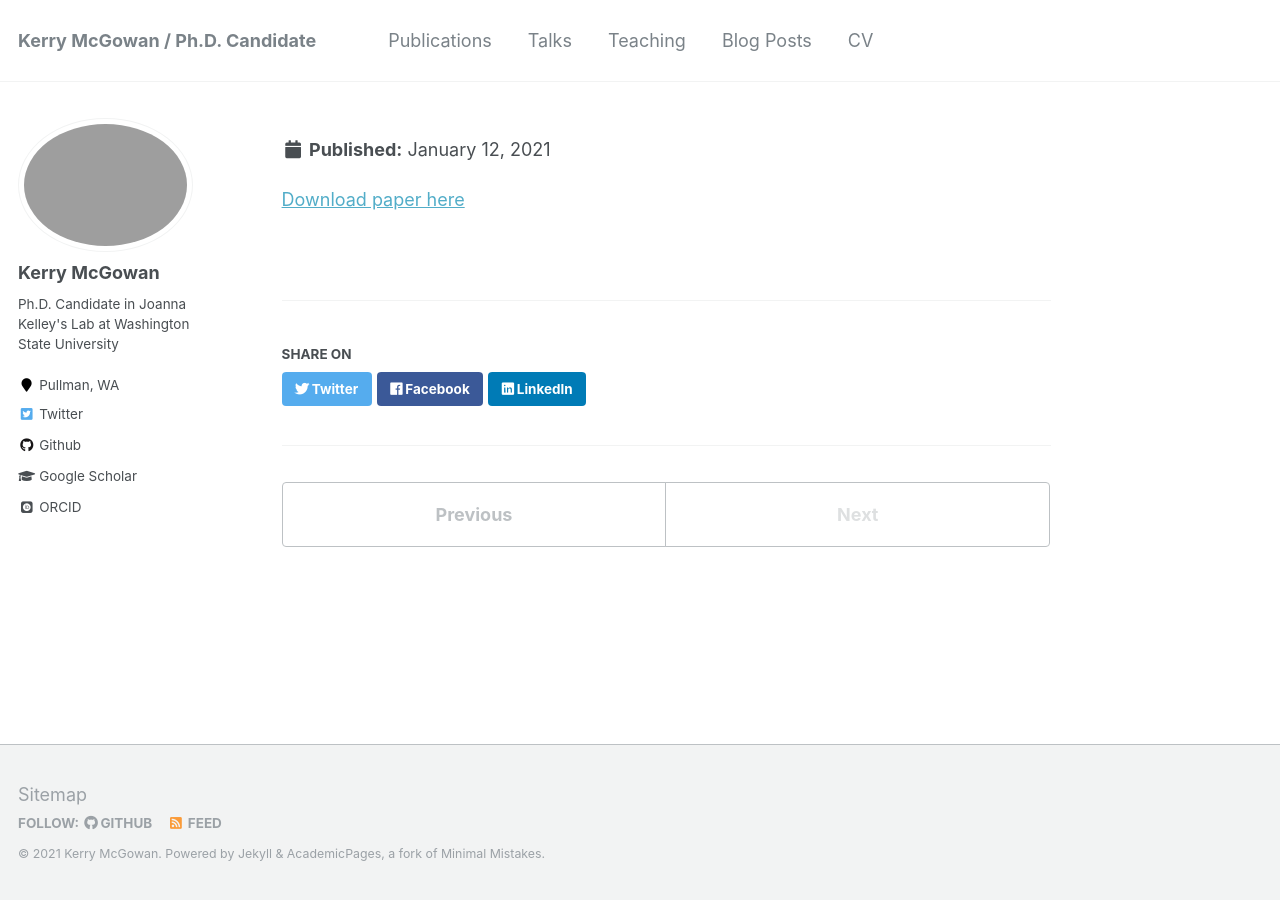
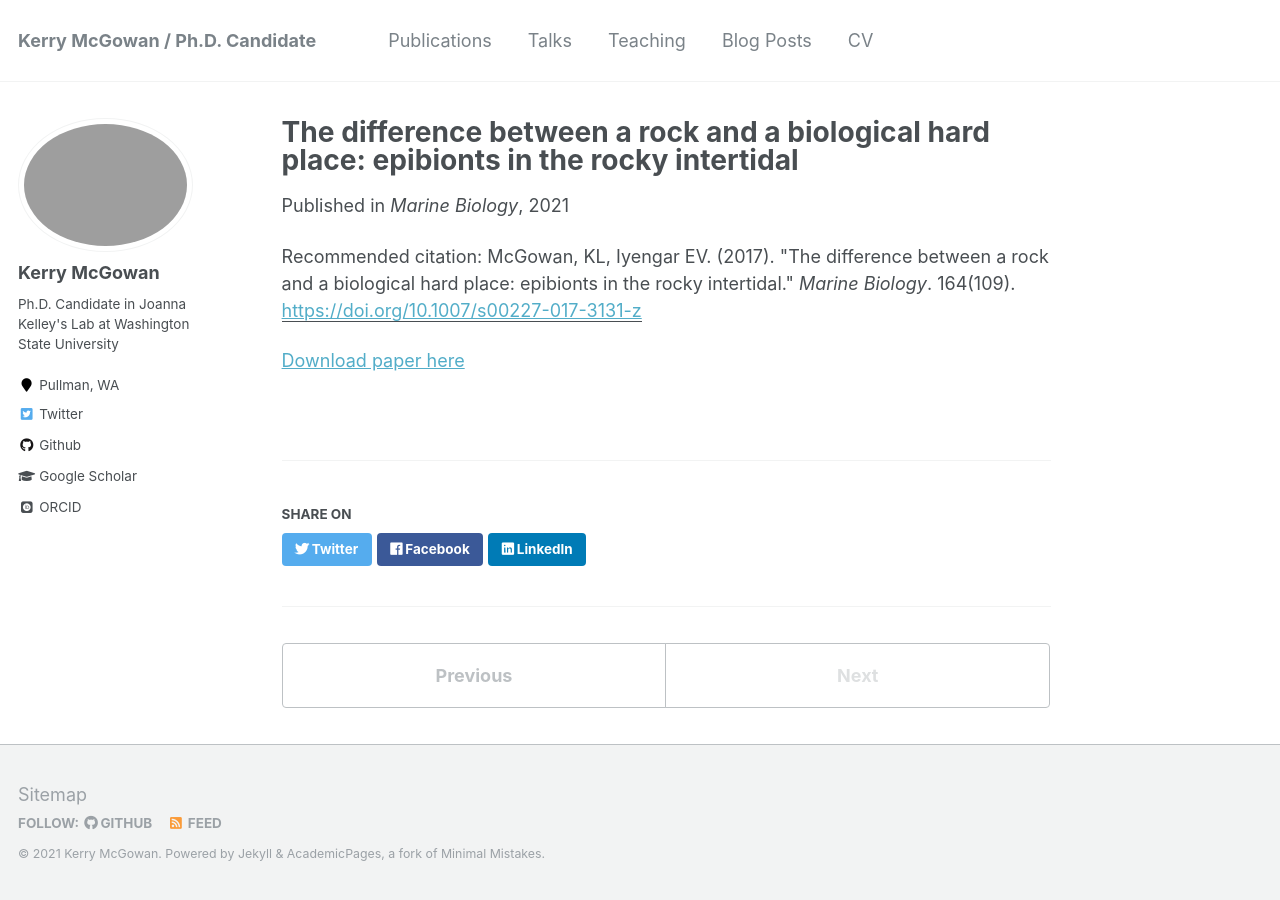
Before and after one commit to kerrymcgowan/kerrymcgowan.github.io, a Jekyll site: the page built from _publications/2017-The-difference-between-a-rock-and-a-biological-hard-place.md, in a window 1280 px wide. Built offline with Jekyll 4.4.1, drawn with Linux system fonts in a browser that asks for light colours; some web fonts are replaced.

Commit message:
Update 2017-The-difference-between-a-rock-and-a-biological-hard-place.md
Added '

```diff
--- a/_publications/2017-The-difference-between-a-rock-and-a-biological-hard-place.md
+++ b/_publications/2017-The-difference-between-a-rock-and-a-biological-hard-place.md
@@ -6,6 +6,6 @@ permalink: /publication/2017-The-difference-between-a-rock-and-a-biological-hard
 #date: 2017-04-18
 venue: 'Marine Biology'
 paperurl: 'https://doi.org/10.1007/s00227-017-3131-z'
-citation: 'McGowan, KL, Iyengar EV. (2017). &quot;The difference between a rock and a biological hard place: epibionts in the rocky intertidal.&quot; <i>Marine Biology</i>. 164(109).
+citation: 'McGowan, KL, Iyengar EV. (2017). &quot;The difference between a rock and a biological hard place: epibionts in the rocky intertidal.&quot; <i>Marine Biology</i>. 164(109).'
 ---
 [Download paper here](https://www.researchgate.net/publication/316219927_The_difference_between_a_rock_and_a_biological_hard_place_epibionts_in_the_rocky_intertidal)
```
